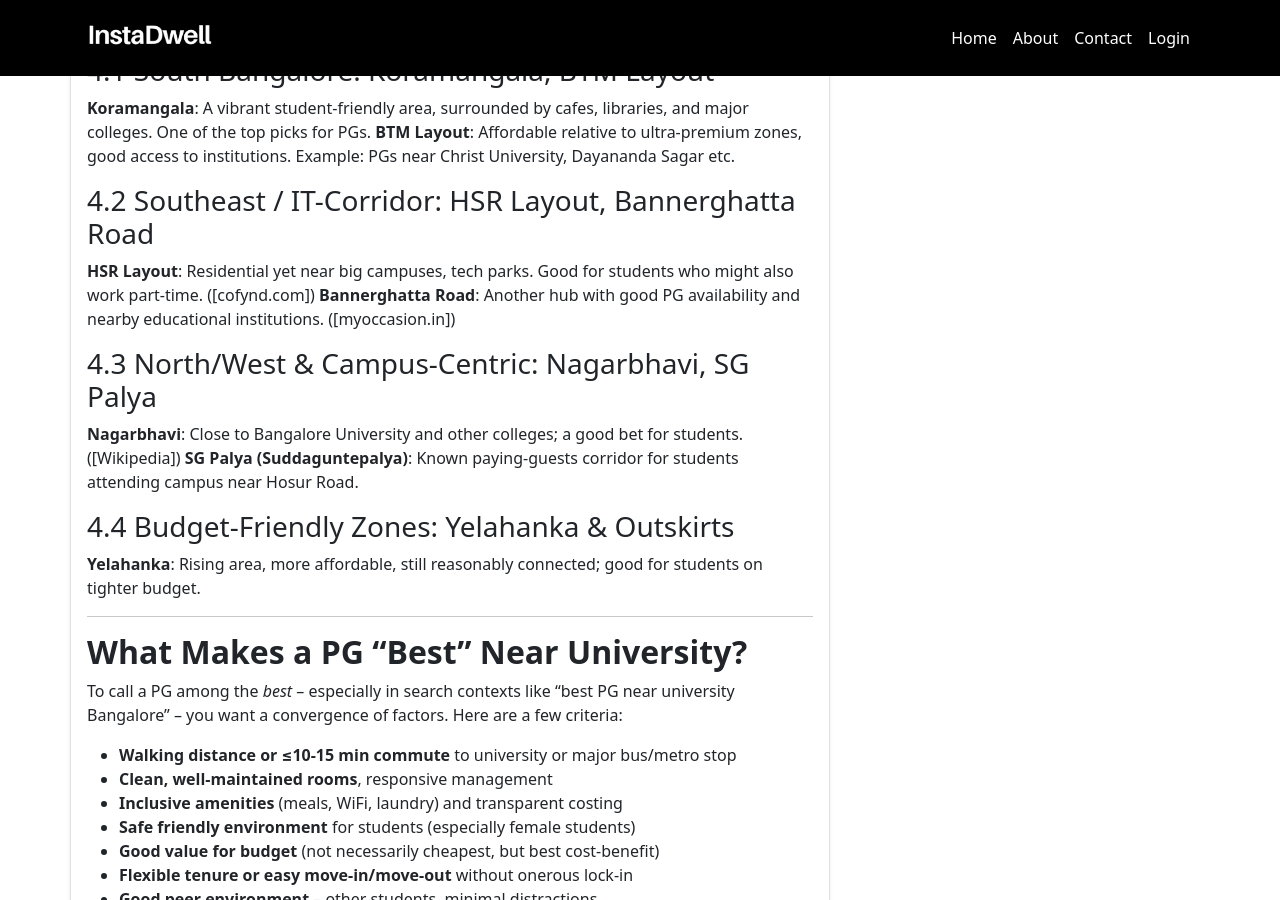
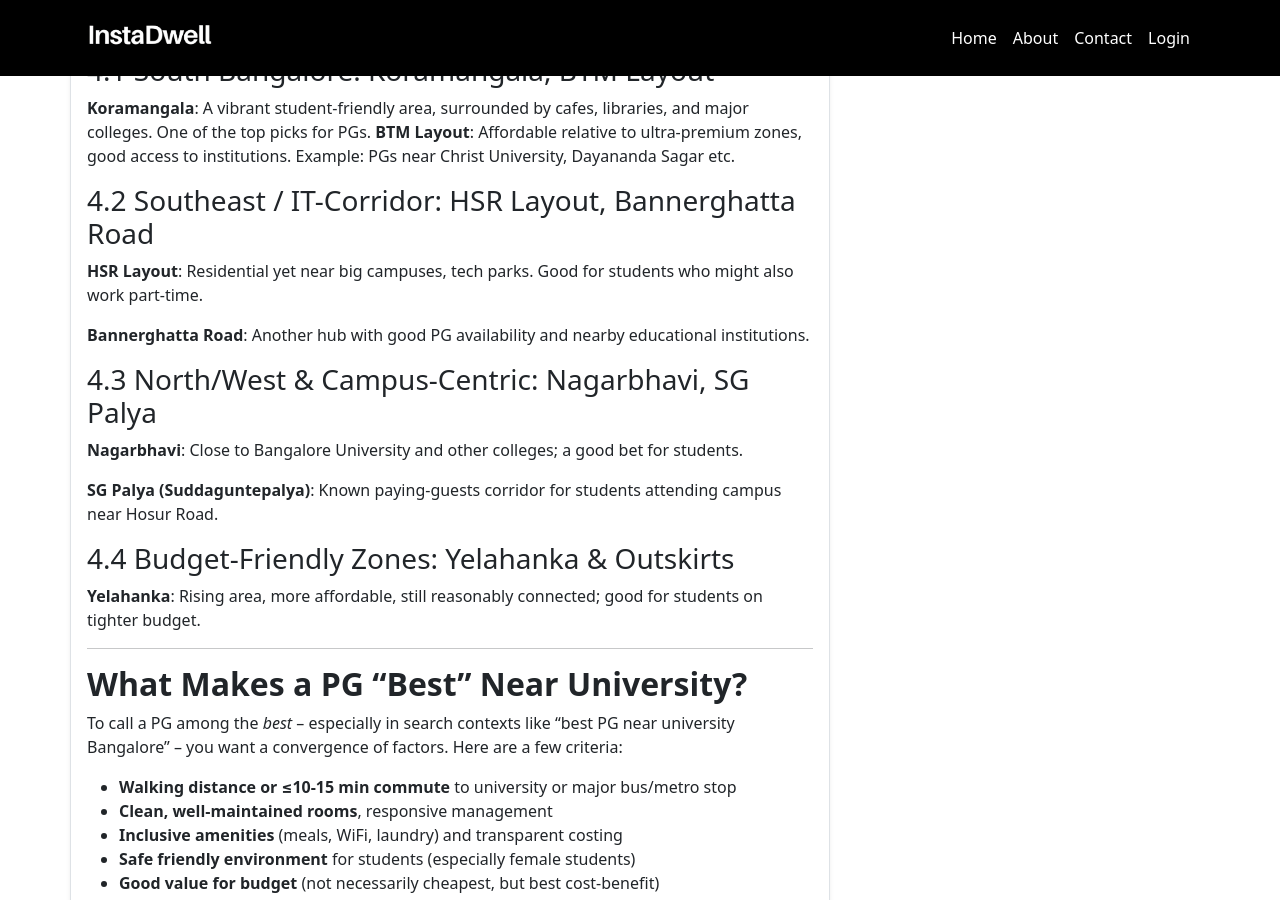
Before and after one commit to instadw/instadwell-blog, a Jekyll site: the page built from _posts/2025-10-29-best-pgs-spaces-near-top-universities-in-bangalore.md, in a window 1280 px wide and 900 px high, scrolled down 3613 px. Built offline with Jekyll 4.4.1, drawn with Linux system fonts in a browser that asks for light colours; some of the changed text lies outside the part shown.

Commit message:
Update 2025-10-29-best-pgs-spaces-near-top-universities-in-bangalore.md

```diff
--- a/_posts/2025-10-29-best-pgs-spaces-near-top-universities-in-bangalore.md
+++ b/_posts/2025-10-29-best-pgs-spaces-near-top-universities-in-bangalore.md
@@ -132,12 +132,14 @@ Here are neighbourhoods in Bangalore that are especially favourable for students
 
 ### 4.2 Southeast / IT-Corridor: HSR Layout, Bannerghatta Road
 
-**HSR Layout**: Residential yet near big campuses, tech parks. Good for students who might also work part-time. (\[cofynd.com])
-**Bannerghatta Road**: Another hub with good PG availability and nearby educational institutions. (\[myoccasion.in])
+**HSR Layout**: Residential yet near big campuses, tech parks. Good for students who might also work part-time.
+
+**Bannerghatta Road**: Another hub with good PG availability and nearby educational institutions.
 
 ### 4.3 North/West & Campus-Centric: Nagarbhavi, SG Palya
 
-**Nagarbhavi**: Close to Bangalore University and other colleges; a good bet for students. (\[Wikipedia])
+**Nagarbhavi**: Close to Bangalore University and other colleges; a good bet for students.
+
 **SG Palya (Suddaguntepalya)**: Known paying-guests corridor for students attending campus near Hosur Road.
 
 ### 4.4 Budget-Friendly Zones: Yelahanka & Outskirts
```
Also changed, not shown: other parts of _posts/2025-10-29-best-pgs-spaces-near-top-universities-in-bangalore.md (+0 -2 lines).
